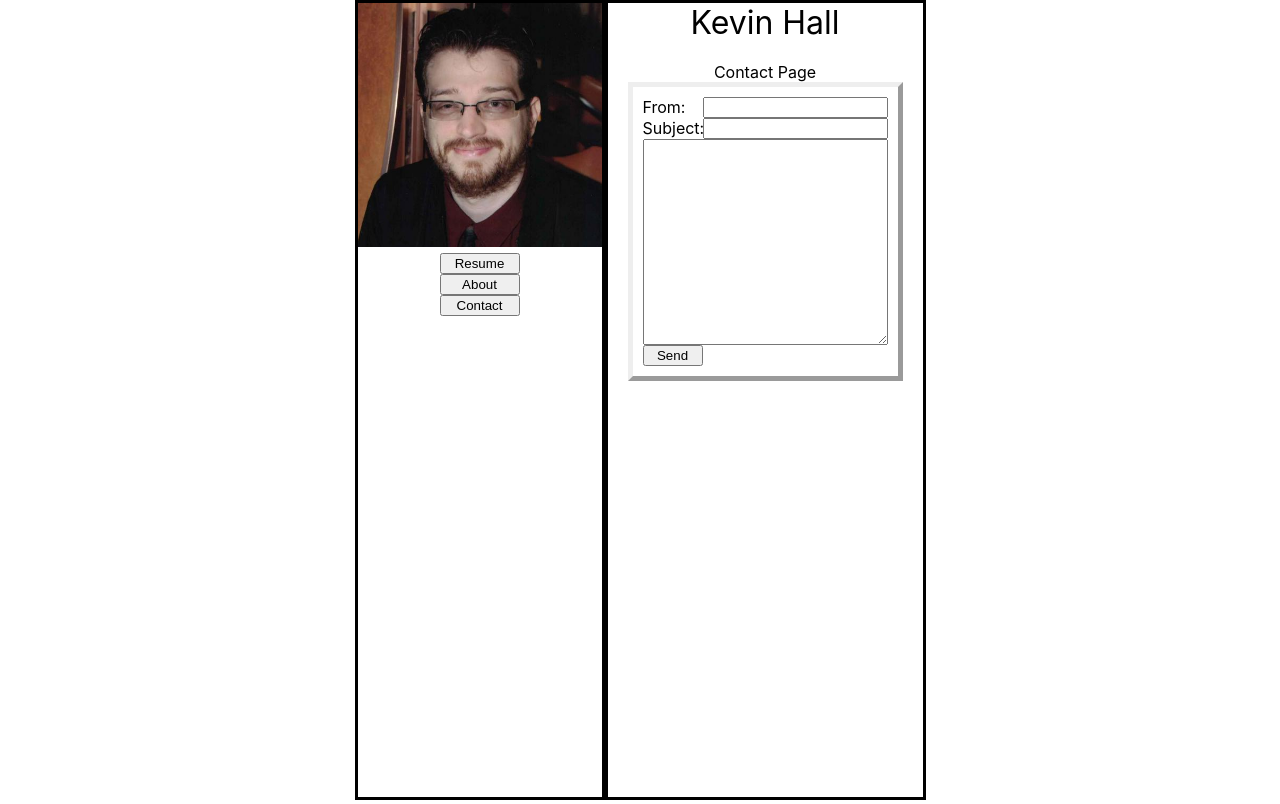
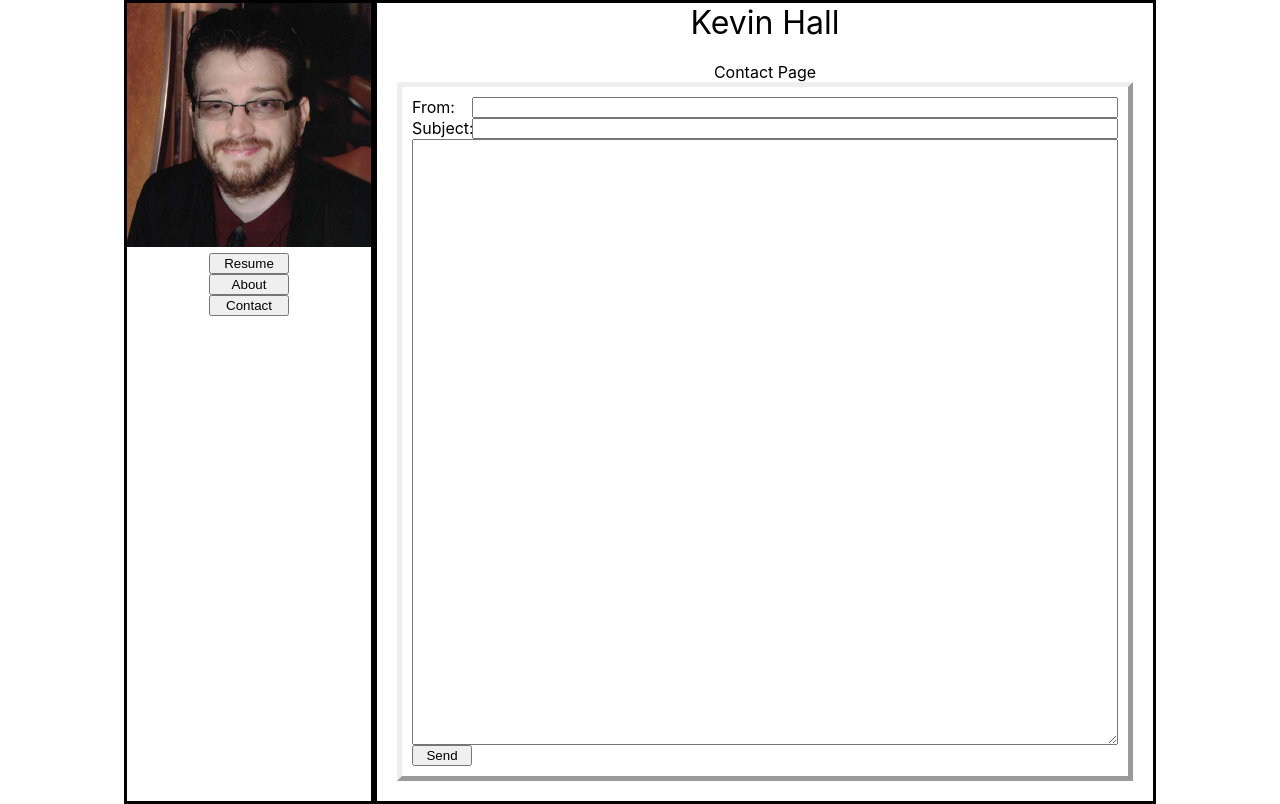
Before and after one commit to OmegaKev/OmegaKev.github.io, a React (Create React App) app in the folder index/: page / in a window 1280 px wide. Both pictures are taken after a click on the button "Contact". Built offline with nearby package versions, Linux system fonts and the light colour scheme.

Commit message:
Added min values for cleaner contact look

```diff
--- a/index/src/index.css
+++ b/index/src/index.css
@@ -109,6 +109,8 @@ body > #root > div {
 {
   display: grid;
   grid-column-end: span 2;
-  width: auto;
-  height: 200px;
+  min-width: 300px;
+  min-height: 300px;
+  width: 700px;
+  height: 600px;
 }
```
